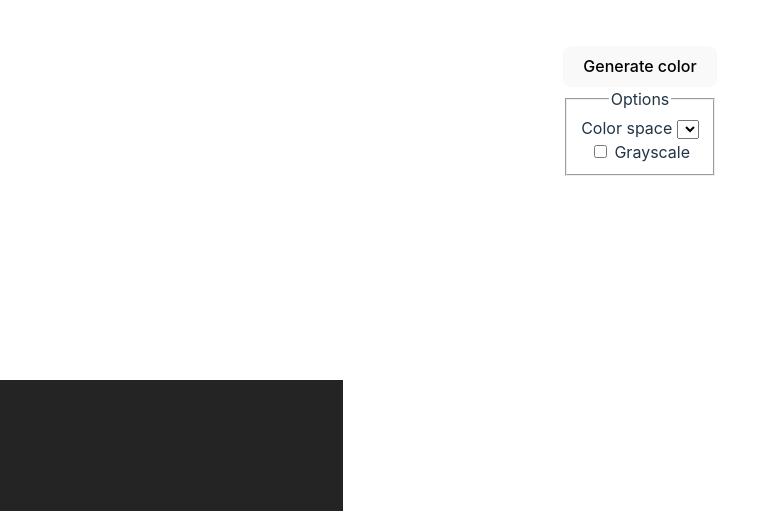
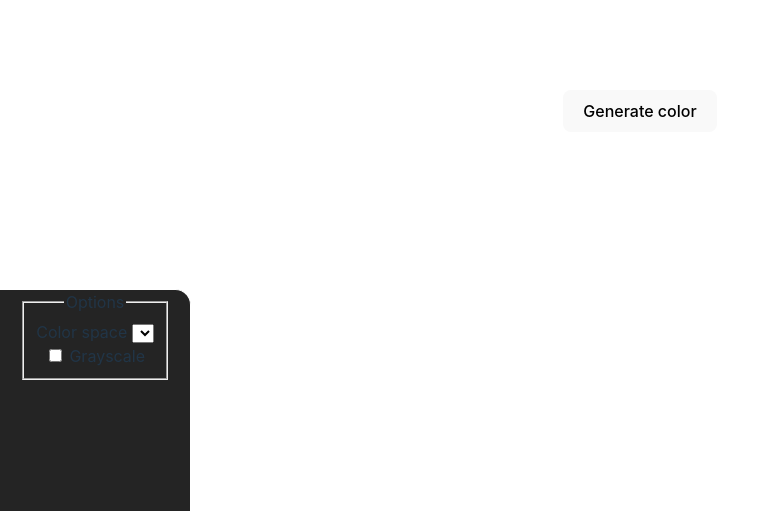
Before and after one commit to thejohnrt/color-generator, a website built with Vite: page index.html in a window 1280 px wide. Shown: the part 289-800 px from the top of the page, without its empty margins (0-778 px from the left). Built offline with nearby package versions, Linux system fonts and the light colour scheme; what colorjs.io would draw is missing.

Commit message:
Modified CSS: box-sizing reset and configuration area cleanup

```diff
--- a/style.css
+++ b/style.css
@@ -1,19 +1,34 @@
+html {
+  box-sizing: border-box;
+}
+
+*, *::before, *::after {
+  box-sizing: inherit;
+}
+
 ol[role="list"],
 ul[role="list"] {
   padding: 0;
   list-style: none;
 }
 
-#color-history {
-  margin: 0;
+#options {
   padding: 0 2ch;
-  width: 30ch;
-  height: 15ex;
-  overflow: auto;
   background-color: #242424;
   position: fixed;
   inset-block-end: 0;
   inset-inline-start: 0;
+  border: .0625em solid white;
+  border-inline-start: 0;
+  border-block-end: 0;
+  border-radius: 0 0.975em 0 0;
+}
+
+#color-history {
+  margin: 0;
+  padding: 0 2ch;
+  height: 15ex;
+  overflow: auto;
 }
 
 #color-history li {
```
